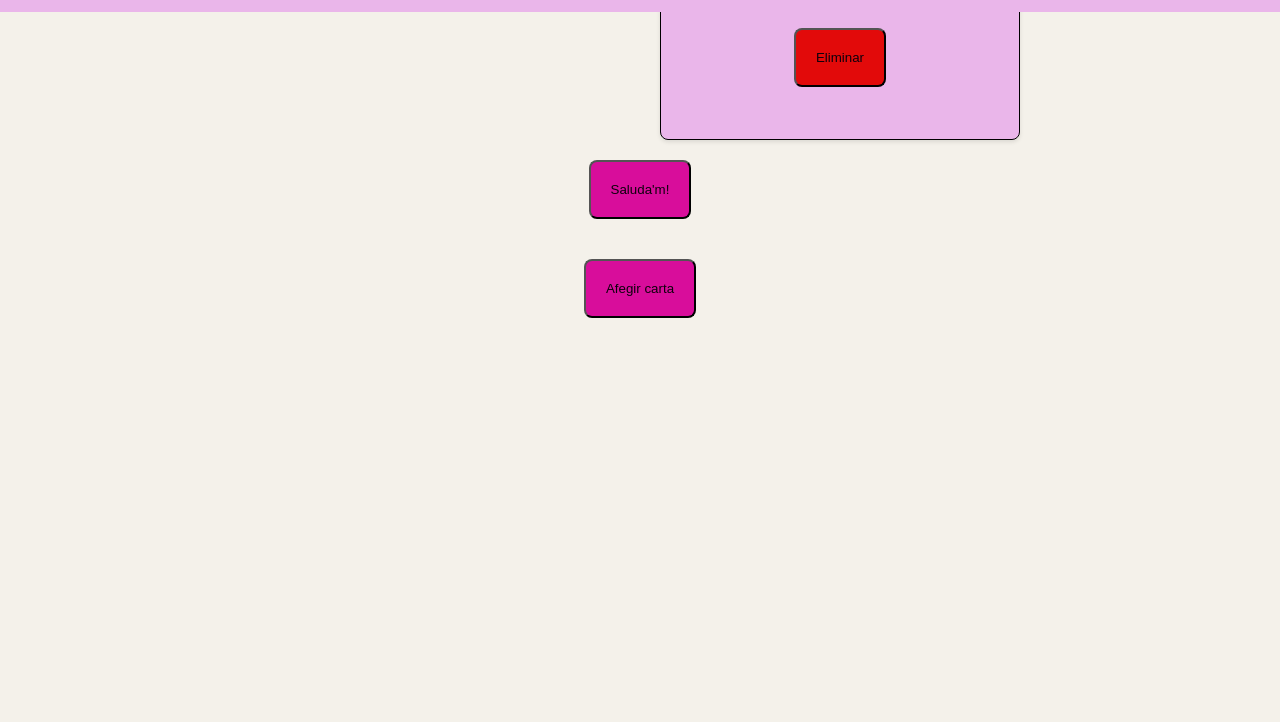
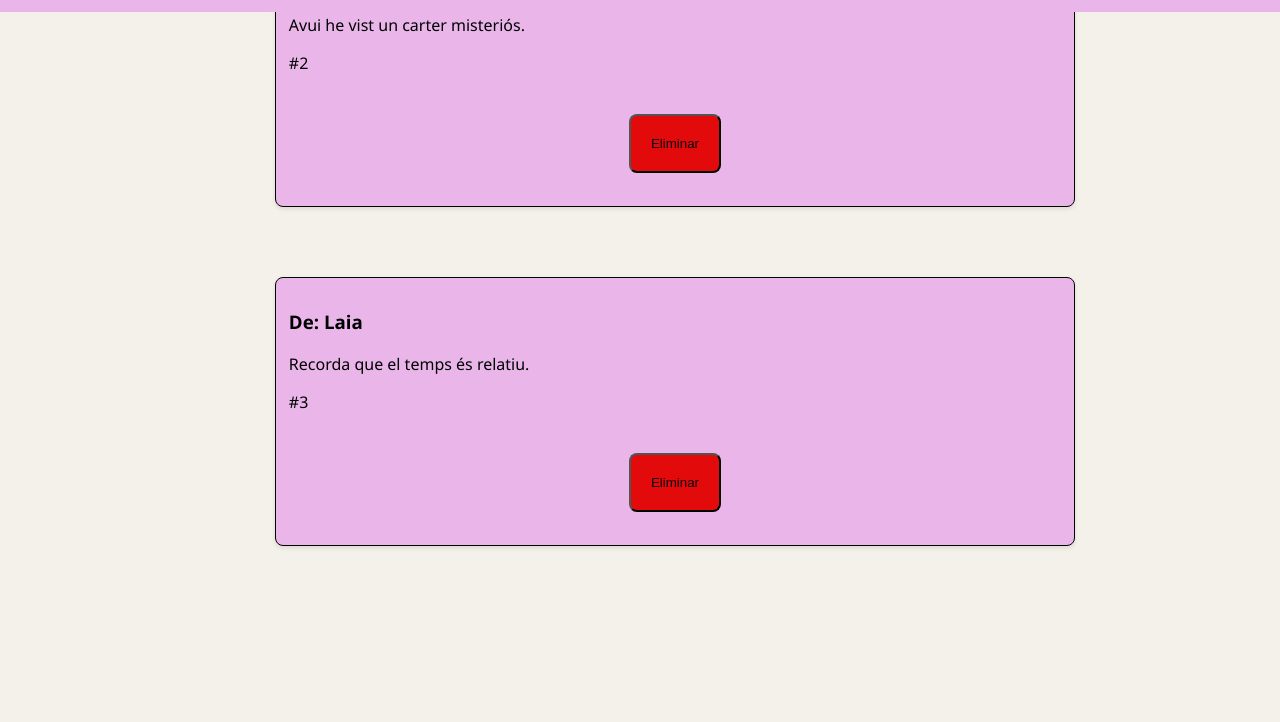
Before and after one commit to victorhl22/Cartero_Invisible, a website: page cliente/index.html in a window 1280 px wide. Shown: the part 788-1510 px from the top of the page. Before the commit the page ends 1126 px from the top, so only its background shows below. Drawn offline with Linux system fonts and the light colour scheme.

Commit message:
Semana 4 botones+cartas+funciones hechas.

```diff
--- a/cliente/index.html
+++ b/cliente/index.html
@@ -16,6 +16,7 @@
   </header>
 
   <main>
+    <button id="btnSaluda">Saluda'm!</button>
 
     <div style="max-width: 800px; margin: 0 auto;">
 
@@ -55,10 +56,10 @@
         <!-- de moment buit: aquí anirà el formulari -->
       </section>
 
-      <button id="btnSaluda">Saluda'm!</button>
 
-      <button id="btnAfegir">Afegir carta</button>
     </div>
+
+    <button id="btnAfegir">Afegir carta</button>
 
   </main>
 
--- a/cliente/script.js
+++ b/cliente/script.js
@@ -5,6 +5,8 @@ let cartesSimulades = [
     { id: 3, remitent: "Laia", destinatari: "Joan", contingut: "Recorda que el temps és relatiu." }
 
 ];
+
+//Variable global contador para asignar IDs únicos a nuevas cartas
  let formulariId = cartesSimulades.length + 1; // ID inicial para nuevas cartas
 
 function saluda() {
@@ -41,7 +43,7 @@ function inicializar() {
     if (btnAfegir) {
         btnAfegir.addEventListener("click", () => {
             cartesSimulades.push({
-                id: formulariId++, // ID único usando timestamp
+                id: formulariId++, // ID único creado con el contador global sobre las cartas generadas por el form.
                 remitent: "Carter " + (cartesSimulades.length + 1),
                 destinatari: "Anònim",
                 contingut: "Aquesta carta s'acaba de crear dinàmicament!"
--- a/cliente/style.css
+++ b/cliente/style.css
@@ -60,15 +60,16 @@ h1:hover { color: #ef1717; }              /* canvia de color en passar-hi el rat
 section:first-child { border-left: 4px solid #17e69a; }
 
 .carta {
+  display: inline-block;
   border: 1px solid #000000;
-  padding: 2rem;
-  float: left;
-  width: 45%;
-  margin: 2.5%;
+  padding: 0.8rem;
+  width: 100%;
+  box-sizing: border-box;
+  margin: 35px;
   border-radius: 8px;
   background-color: #eab6ea;
   box-shadow: 0 2px 4px rgba(0,0,0,0.1);
-  box-sizing: border-box;
+
 }
 
 #contenedorPrincipal {
@@ -93,6 +94,11 @@ section:first-child { border-left: 4px solid #17e69a; }
   border-radius: 8px;
 }
 
+#btnSaluda:hover{
+  background-color: #ff00ff;
+  color: #ffffff;
+}
+
 .btnEliminar{
   box-sizing: border-box;
   display: block;
@@ -102,6 +108,10 @@ section:first-child { border-left: 4px solid #17e69a; }
   color: #0f010d;
   background-color: #e20a0a;
   border-radius: 8px;
+}
+.btnEliminar:hover{
+  background-color: #ff0000;
+  color: #ffffff;
 }
 
 #btnAfegir{
@@ -113,6 +123,11 @@ section:first-child { border-left: 4px solid #17e69a; }
   color: #0f010d;
   background-color: #d80d9b;
   border-radius: 8px;
+}
+
+#btnAfegir:hover{
+  background-color: #ff00ff;
+  color: #ffffff;
 }
 
 footer {
```
